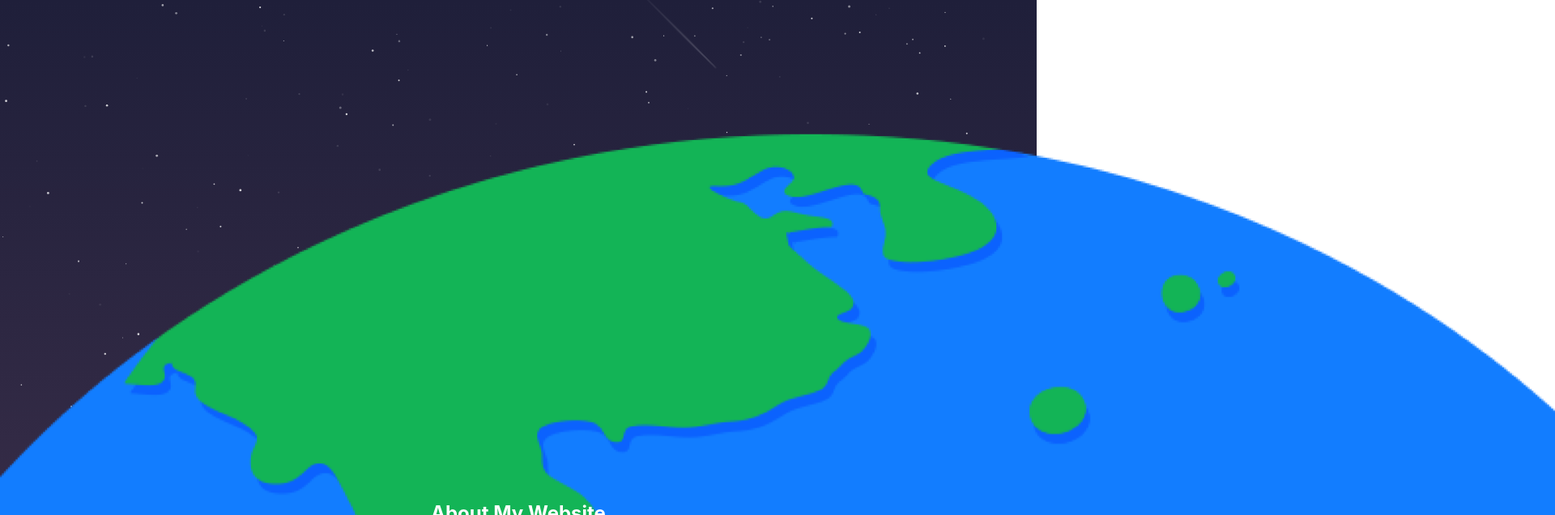
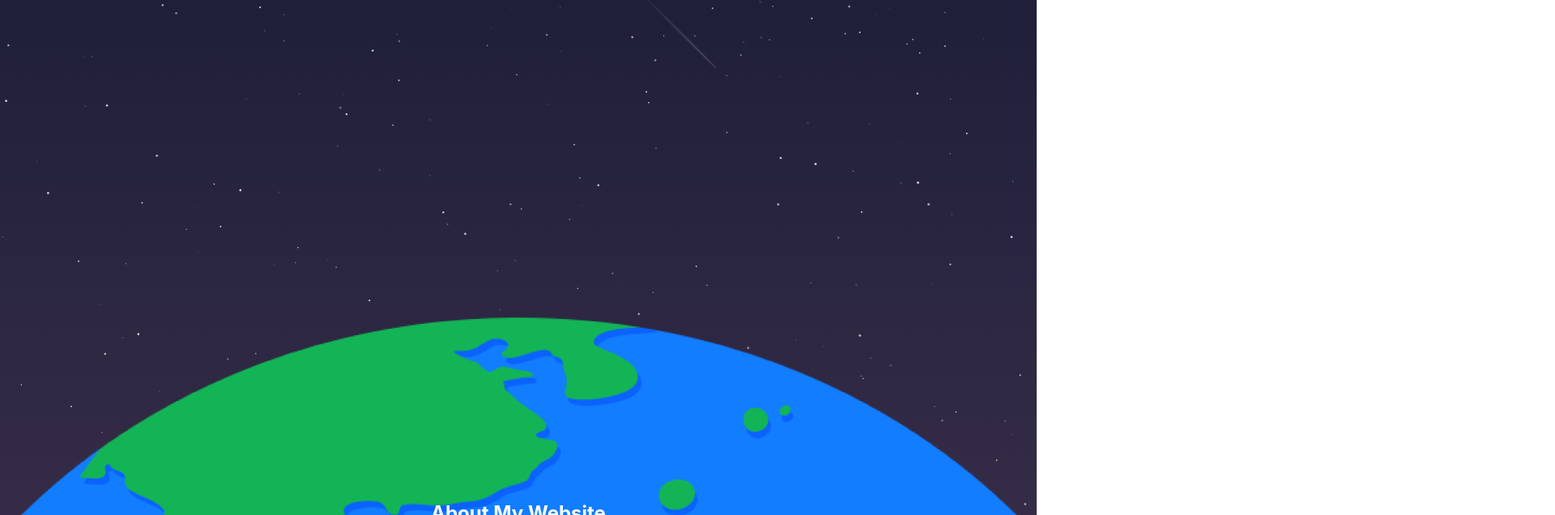
Before and after one commit to Gram012/Website2.0, a React (Create React App) app: page / in a window 1280 px wide. Shown: the part 800-1436 px from the top of the page at 81% size, 1920 px wide, since content can reach past the window. Built offline with nearby package versions, Linux system fonts and the light colour scheme.

Commit message:
okay fr this time

```diff
--- a/src/App.tsx
+++ b/src/App.tsx
@@ -13,6 +13,7 @@ const App: React.FC = () => {
 
   return (
     <>
+      {/* need to figure out how to contain... */}
       <Stars />
       <Welcome />
       <Footer />
--- a/src/Features/background.tsx
+++ b/src/Features/background.tsx
@@ -22,7 +22,7 @@ const Stars: any = () => {
           position: "absolute",
           top: 0,
           bottom: 0,
-          width: "100%",
+          width: "200wh",
           height: "200vh",
           zIndex: -1,
         }}
--- a/src/Features/footer.tsx
+++ b/src/Features/footer.tsx
@@ -7,7 +7,7 @@ const Footer: React.FC = () => {
   return (
     <footer>
       <div className="semicircle">
-        <img src={myImage} alt="" style={{ width: "2000px", height: "auto" }} />
+        <img src={myImage} alt="" style={{ width: "100%", height: "auto" }} />
       </div>
       <div className="footer-content">
         <h2>About My Website</h2>
--- a/src/Footer.css
+++ b/src/Footer.css
@@ -14,8 +14,7 @@ footer {
 .semicircle {
   position: absolute;
   bottom: 0; /* Positions the semicircle at the bottom */
-  left: 50%;
-  transform: translateX(-50%); /* Centers the semicircle horizontally */
+
   width: 100%; /* Full width of the viewport */
 }
 
--- a/src/Space.css
+++ b/src/Space.css
@@ -5,7 +5,7 @@
 .stars-wrapper {
   position: absolute;
   pointer-events: none;
-  width: 100%;
+  width: 100vw;
   height: 100%; /* Full height of the viewport */
   background: linear-gradient(#16161d, #1f1f3a, #3b2f4a);
   overflow: hidden;
```
